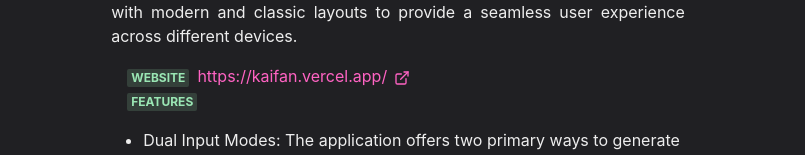
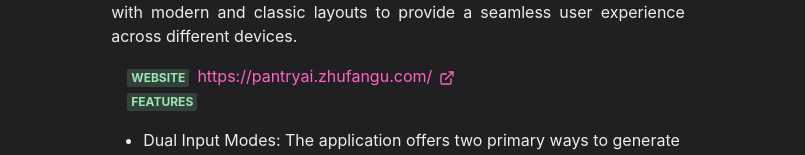
Before and after one commit to zhufangu/zhufangu.github.io, a Next.js app: page /projects/pantryai in a window 1280 px wide. Shown: the part 192-347 px from the top of the page, without its empty margins (242-1047 px from the left). Built offline with nearby package versions, Linux system fonts and the light colour scheme.

Commit message:
update url of project PantryAI

```diff
--- a/pages/projects/pantryai.js
+++ b/pages/projects/pantryai.js
@@ -29,8 +29,8 @@ const Project = () => {
         <List ml={4} my={4}>
           <ListItem>
             <Meta>Website</Meta>
-            <Link href="https://kaifan.vercel.app/">
-              https://kaifan.vercel.app/ <ExternalLinkIcon mx="2px" />
+            <Link href="https://pantryai.zhufangu.com">
+              https://pantryai.zhufangu.com/ <ExternalLinkIcon mx="2px" />
             </Link>
           </ListItem>
           <ListItem>
```
